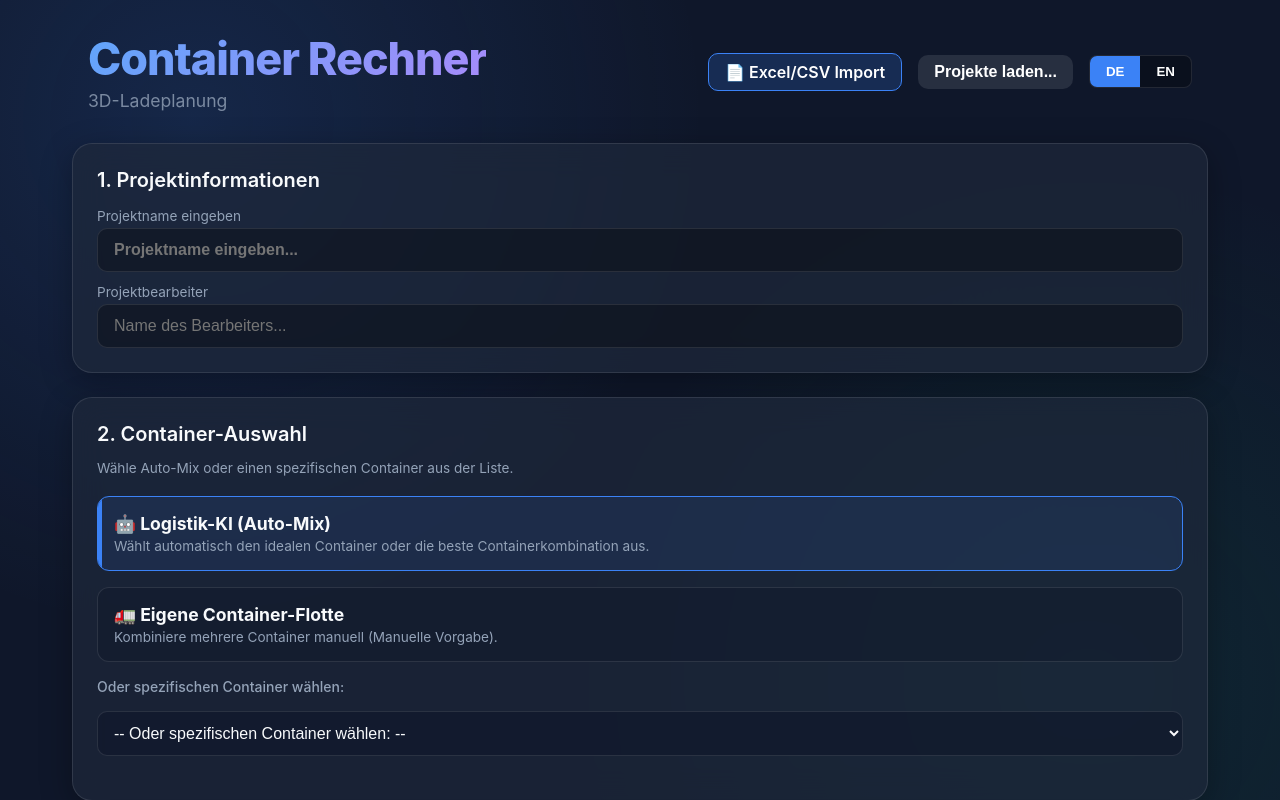
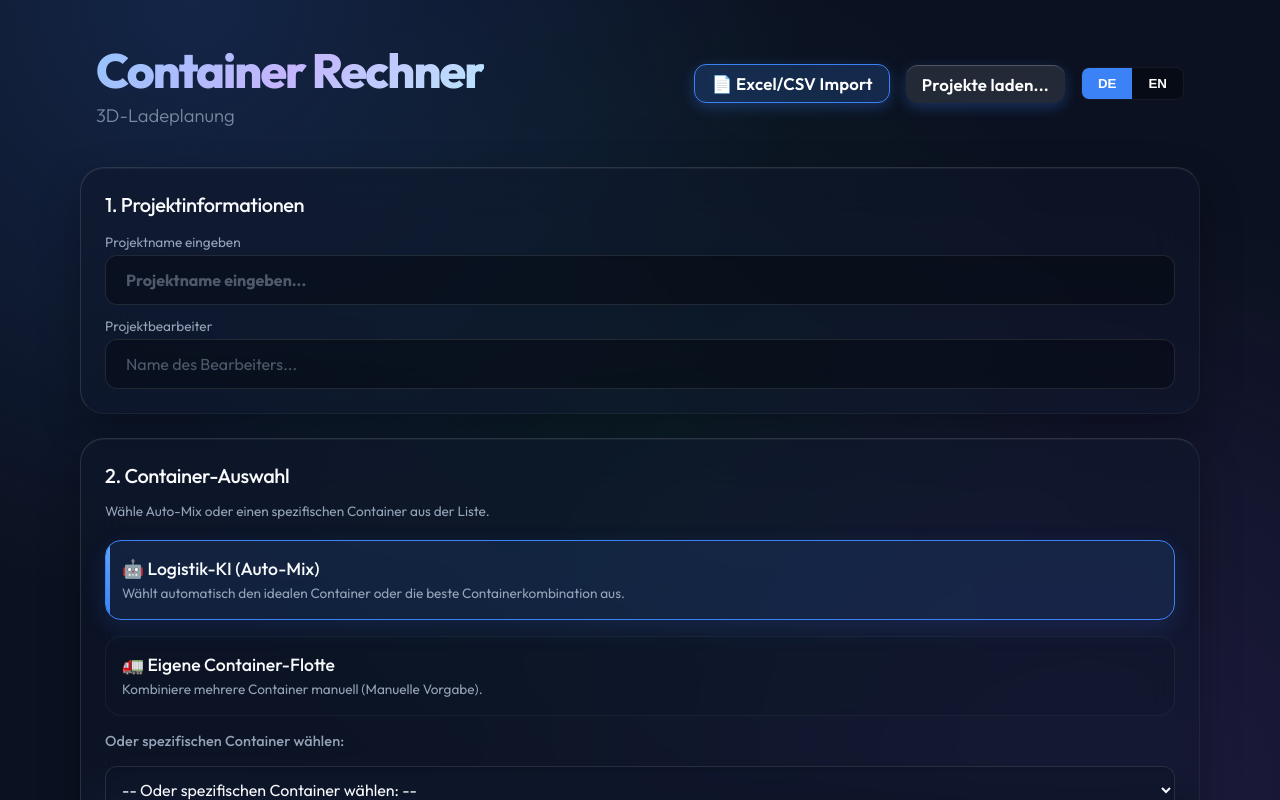
Before and after one commit to WIL-AI/container-rechner, a React (Vite) app: page / in a window 1280 px wide. Shown: the top 800 px of the page. Built offline with nearby package versions, Linux system fonts and the light colour scheme.

Commit message:
style: full ui/ux revamp with google outfit font, robust glassmorphism and enhanced material 3 styling

```diff
--- a/index.html
+++ b/index.html
@@ -4,7 +4,10 @@
     <meta charset="UTF-8" />
     <link rel="icon" type="image/svg+xml" href="/favicon.svg" />
     <meta name="viewport" content="width=device-width, initial-scale=1.0" />
-    <title>container-rechner</title>
+    <title>Container Rechner</title>
+    <link rel="preconnect" href="https://fonts.googleapis.com">
+    <link rel="preconnect" href="https://fonts.gstatic.com" crossorigin>
+    <link href="https://fonts.googleapis.com/css2?family=Outfit:wght@300;400;500;600;700;800&display=swap" rel="stylesheet">
   </head>
   <body>
     <div id="root"></div>
--- a/src/index.css
+++ b/src/index.css
@@ -1,7 +1,8 @@
 :root {
-  --bg: #0f172a;
-  --panel-bg: rgba(30, 41, 59, 0.7);
-  --border: rgba(255, 255, 255, 0.1);
+  --bg: #0b1120;
+  --panel-bg: rgba(15, 23, 42, 0.5);
+  --border: rgba(255, 255, 255, 0.06);
+  --border-light: rgba(255, 255, 255, 0.12);
   --text-primary: #f8fafc;
   --text-secondary: #94a3b8;
   --accent: #3b82f6;
@@ -12,7 +13,7 @@
 
 body {
   margin: 0;
-  font-family: 'Inter', system-ui, -apple-system, sans-serif;
+  font-family: 'Outfit', system-ui, -apple-system, sans-serif;
   background-color: var(--bg);
   color: var(--text-primary);
   min-height: 100vh;
@@ -20,52 +21,59 @@ body {
   justify-content: center;
   align-items: center;
   background-image:
-    radial-gradient(circle at 15% 15%, rgba(59, 130, 246, 0.15) 0%, transparent 40%),
-    radial-gradient(circle at 85% 85%, rgba(16, 185, 129, 0.1) 0%, transparent 40%);
+    radial-gradient(circle at 15% 0%, rgba(59, 130, 246, 0.18) 0%, transparent 45%),
+    radial-gradient(circle at 85% 100%, rgba(139, 92, 246, 0.15) 0%, transparent 45%),
+    radial-gradient(circle at 50% 50%, rgba(16, 185, 129, 0.08) 0%, transparent 60%);
   background-attachment: fixed;
+  -webkit-font-smoothing: antialiased;
+  -moz-osx-font-smoothing: grayscale;
 }
 
 #root {
   width: 100%;
   max-width: 1200px;
-  padding: 2rem;
+  padding: 2.5rem;
   box-sizing: border-box;
 }
 
 /* Glassmorphism Classes */
 .glass-panel {
   background: var(--panel-bg);
-  backdrop-filter: blur(16px);
-  -webkit-backdrop-filter: blur(16px);
+  backdrop-filter: blur(24px);
+  -webkit-backdrop-filter: blur(24px);
   border: 1px solid var(--border);
-  border-radius: 20px;
-  box-shadow: 0 8px 32px rgba(0, 0, 0, 0.3);
-  padding: 2rem;
-  transition: transform 0.3s ease, box-shadow 0.3s ease;
+  border-top-color: var(--border-light);
+  border-left-color: var(--border-light);
+  border-radius: 24px;
+  box-shadow: 0 16px 40px rgba(0, 0, 0, 0.3), inset 0 1px 0 rgba(255, 255, 255, 0.05);
+  padding: 2.5rem;
+  transition: transform 0.4s cubic-bezier(0.16, 1, 0.3, 1), box-shadow 0.4s cubic-bezier(0.16, 1, 0.3, 1);
   overflow: hidden;
   max-width: 100%;
   box-sizing: border-box;
 }
 
 .glass-panel:hover {
-  box-shadow: 0 12px 48px rgba(0, 0, 0, 0.4);
+  box-shadow: 0 20px 50px rgba(0, 0, 0, 0.4), inset 0 1px 0 rgba(255, 255, 255, 0.1);
 }
 
 /* Typography */
 h1 {
-  font-size: 2.5rem;
+  font-size: 2.75rem;
   font-weight: 700;
+  letter-spacing: -0.03em;
   margin-top: 0;
   margin-bottom: 0.5rem;
-  background: linear-gradient(135deg, #60a5fa, #a78bfa);
+  background: linear-gradient(135deg, #93c5fd, #c4b5fd, #bae6fd);
   -webkit-background-clip: text;
   background-clip: text;
   -webkit-text-fill-color: transparent;
 }
 
 h2 {
-  font-size: 1.5rem;
-  font-weight: 600;
+  font-size: 1.65rem;
+  font-weight: 500;
+  letter-spacing: -0.02em;
   margin-top: 0;
   color: var(--text-primary);
 }
@@ -73,7 +81,8 @@ h2 {
 p.subtitle {
   color: var(--text-secondary);
   margin-bottom: 2rem;
-  font-size: 1.1rem;
+  font-size: 1.15rem;
+  font-weight: 300;
 }
 
 /* Form Styles */
@@ -81,86 +90,101 @@ p.subtitle {
   display: flex;
   flex-direction: column;
   gap: 0.5rem;
-  margin-bottom: 1.25rem;
+  margin-bottom: 1.5rem;
 }
 
 .input-label {
-  font-size: 0.875rem;
+  font-size: 0.9rem;
   font-weight: 500;
   color: var(--text-secondary);
+  letter-spacing: 0.01em;
 }
 
 .input-field {
-  background: rgba(15, 23, 42, 0.6);
-  border: 1px solid var(--border);
+  background: rgba(15, 23, 42, 0.5);
+  border: 1px solid rgba(255, 255, 255, 0.1);
   color: var(--text-primary);
-  border-radius: 10px;
-  padding: 0.75rem 1rem;
+  border-radius: 12px;
+  padding: 0.875rem 1.25rem;
   font-size: 1rem;
-  transition: all 0.2s ease;
+  font-family: inherit;
+  transition: all 0.3s cubic-bezier(0.16, 1, 0.3, 1);
+  box-shadow: inset 0 2px 4px rgba(0,0,0,0.1);
 }
 
 .input-field:focus {
   outline: none;
+  background: rgba(15, 23, 42, 0.8);
   border-color: var(--accent);
-  box-shadow: 0 0 0 3px rgba(59, 130, 246, 0.2);
+  box-shadow: 0 0 0 4px rgba(59, 130, 246, 0.25), inset 0 2px 4px rgba(0,0,0,0.1);
+}
+
+.input-field::placeholder {
+  color: rgba(148, 163, 184, 0.5);
 }
 
 /* Buttons */
 .btn {
-  background: var(--accent);
+  background: linear-gradient(135deg, var(--accent), #4f46e5);
   color: white;
   border: none;
-  border-radius: 10px;
-  padding: 0.875rem 1.5rem;
-  font-size: 1rem;
+  border-top: 1px solid rgba(255, 255, 255, 0.2);
+  border-radius: 12px;
+  padding: 1rem 1.5rem;
+  font-size: 1.05rem;
   font-weight: 600;
+  font-family: inherit;
   cursor: pointer;
-  transition: all 0.2s ease;
+  transition: all 0.3s cubic-bezier(0.16, 1, 0.3, 1);
   display: inline-flex;
   align-items: center;
   justify-content: center;
   gap: 0.5rem;
   width: 100%;
+  box-shadow: 0 4px 14px rgba(59, 130, 246, 0.3);
+  letter-spacing: 0.01em;
 }
 
 .btn:hover {
-  background: var(--accent-hover);
   transform: translateY(-2px);
-  box-shadow: 0 4px 12px rgba(59, 130, 246, 0.3);
+  box-shadow: 0 8px 24px rgba(59, 130, 246, 0.4);
+  background: linear-gradient(135deg, var(--accent-hover), #4338ca);
 }
 
 .btn:active {
-  transform: translateY(0);
+  transform: translateY(1px);
+  box-shadow: 0 2px 8px rgba(59, 130, 246, 0.3);
 }
 
 /* Custom Checkbox/Radio */
 .radio-group {
   display: flex;
-  gap: 1rem;
+  gap: 1.25rem;
   margin-bottom: 1.5rem;
 }
 
 .radio-card {
   flex: 1;
-  background: rgba(15, 23, 42, 0.4);
-  border: 1px solid var(--border);
-  border-radius: 12px;
-  padding: 1rem;
+  background: rgba(15, 23, 42, 0.3);
+  border: 1px solid rgba(255, 255, 255, 0.05);
+  border-radius: 16px;
+  padding: 1.25rem;
   cursor: pointer;
-  transition: all 0.2s ease;
+  transition: all 0.3s cubic-bezier(0.16, 1, 0.3, 1);
   position: relative;
   overflow: hidden;
 }
 
 .radio-card:hover {
-  background: rgba(30, 41, 59, 0.8);
-  border-color: rgba(255, 255, 255, 0.2);
+  background: rgba(30, 41, 59, 0.6);
+  border-color: rgba(255, 255, 255, 0.15);
+  transform: translateY(-2px);
 }
 
 .radio-card.active {
   border-color: var(--accent);
-  background: rgba(59, 130, 246, 0.1);
+  background: rgba(59, 130, 246, 0.12);
+  box-shadow: 0 8px 24px rgba(59, 130, 246, 0.15);
 }
 
 .radio-card.active::before {
@@ -170,17 +194,20 @@ p.subtitle {
   left: 0;
   width: 4px;
   height: 100%;
-  background: var(--accent);
+  background: linear-gradient(to bottom, #60a5fa, var(--accent));
+  border-radius: 4px 0 0 4px;
 }
 
 .radio-card h3 {
-  margin: 0 0 0.25rem 0;
-  font-size: 1.1rem;
+  margin: 0 0 0.35rem 0;
+  font-size: 1.15rem;
+  font-weight: 500;
 }
 .radio-card p {
   margin: 0;
-  font-size: 0.875rem;
+  font-size: 0.9rem;
   color: var(--text-secondary);
+  line-height: 1.4;
 }
 
 /* Grid Layout */
@@ -188,7 +215,7 @@ p.subtitle {
   display: flex;
   justify-content: space-between;
   align-items: center;
-  margin-bottom: 2rem;
+  margin-bottom: 2.5rem;
   padding: 0 1rem;
 }
 
@@ -199,22 +226,22 @@ p.subtitle {
 }
 
 .app-title {
-  font-size: 2.8rem;
+  font-size: 3rem;
   font-weight: 800;
   margin-bottom: 4px;
-  letter-spacing: -1px;
+  letter-spacing: -0.04em;
 }
 
 .header-content .subtitle {
   margin: 0;
-  font-size: 1.1rem;
+  font-size: 1.15rem;
   opacity: 0.8;
 }
 
 .app-grid {
   display: grid;
   grid-template-columns: 1fr;
-  gap: 2rem;
+  gap: 2.5rem;
   align-items: start;
   width: 100%;
 }
@@ -231,7 +258,7 @@ p.subtitle {
   }
 
   .app-title {
-    font-size: 1.8rem;
+    font-size: 2.2rem;
   }
 
   .app-grid {
@@ -240,16 +267,21 @@ p.subtitle {
   }
 
   .glass-panel {
-    padding: 1.25rem !important;
+    padding: 1.5rem !important;
+    border-radius: 16px;
   }
 
   .form-grid {
     grid-template-columns: 1fr !important;
-    gap: 0.75rem !important;
+    gap: 1rem !important;
   }
 
   .view-grid, .side-view-grid {
     grid-template-columns: 1fr !important;
+  }
+
+  .radio-group {
+    flex-direction: column;
   }
 }
 
@@ -257,19 +289,19 @@ p.subtitle {
 .form-grid {
   display: grid;
   grid-template-columns: 1fr 1fr;
-  gap: 1rem;
+  gap: 1.25rem;
 }
 
 .view-grid {
   display: grid;
   grid-template-columns: 2fr 1fr;
-  gap: 1rem;
+  gap: 1.25rem;
 }
 
 .side-view-grid {
   display: grid;
   grid-template-columns: 1fr 1fr;
-  gap: 1rem;
+  gap: 1.25rem;
 }
 
 /* Utility */
@@ -283,10 +315,26 @@ p.subtitle {
 
 /* Animations */
 @keyframes slideUp {
-  from { opacity: 0; transform: translateY(20px); }
-  to { opacity: 1; transform: translateY(0); }
+  from { opacity: 0; transform: translateY(30px); filter: blur(4px); }
+  to { opacity: 1; transform: translateY(0); filter: blur(0); }
 }
 
 .animate-in {
-  animation: slideUp 0.5s cubic-bezier(0.16, 1, 0.3, 1) forwards;
+  animation: slideUp 0.6s cubic-bezier(0.16, 1, 0.3, 1) forwards;
 }
+
+/* Scrollbar refinement */
+::-webkit-scrollbar {
+  width: 10px;
+  height: 10px;
+}
+::-webkit-scrollbar-track {
+  background: var(--bg);
+}
+::-webkit-scrollbar-thumb {
+  background: rgba(255, 255, 255, 0.1);
+  border-radius: 5px;
+}
+::-webkit-scrollbar-thumb:hover {
+  background: rgba(255, 255, 255, 0.2);
+}
```
